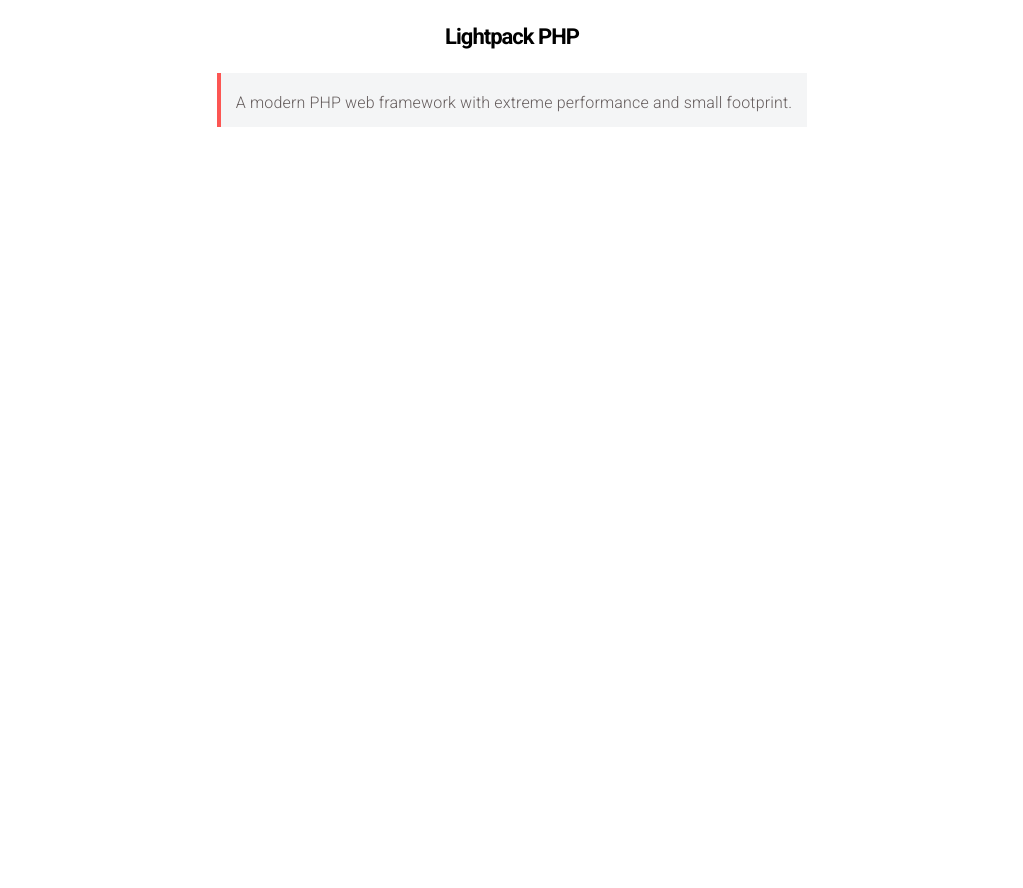
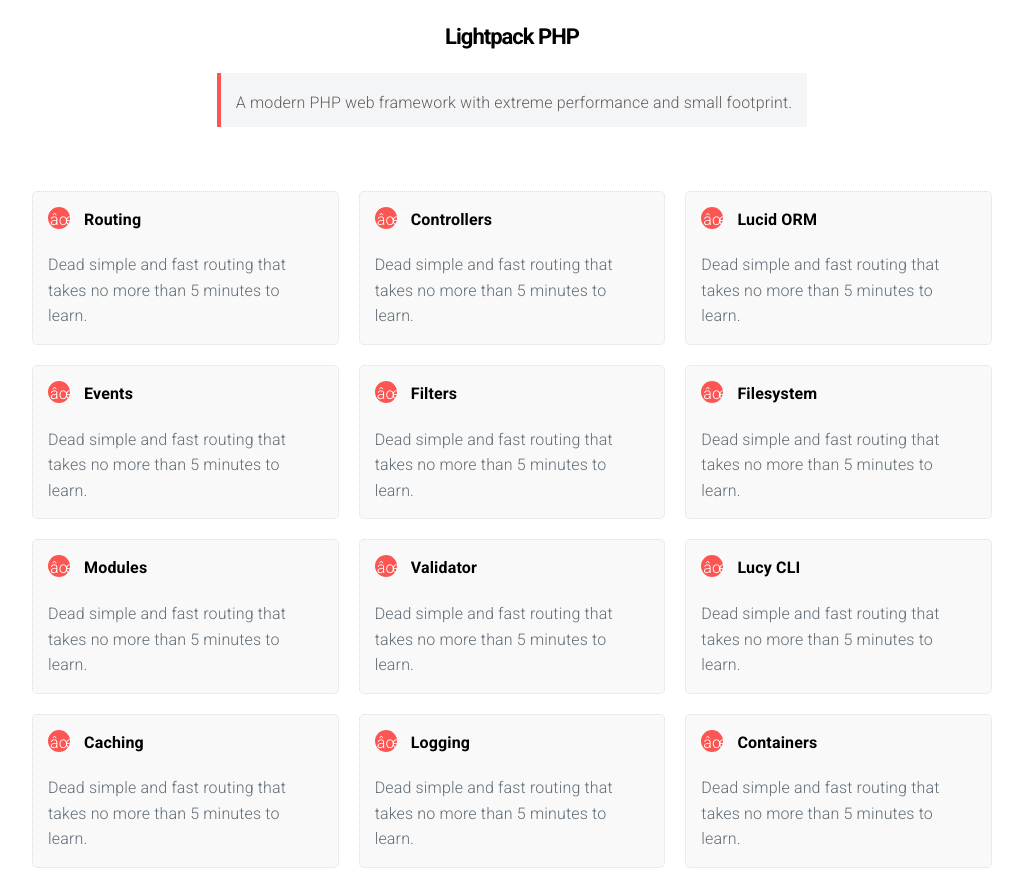
Before and after one commit to lightpack/lightpack.github.io, a PHP site: page / in a window 1280 px wide. Shown: the part 229-1117 px from the top of the page, without its empty margins (128-1151 px from the left). Before the commit the page ends 356 px from the top, so only its background shows below. Run offline with PHP 8.4, Linux system fonts and the light colour scheme.

Commit message:
Landing page design

```diff
--- a/index.html
+++ b/index.html
@@ -38,6 +38,148 @@
         <span class="code prettyprint">A modern PHP web framework with extreme performance and small footprint.</span>
       </section>
     </header>
+    <section class="container features">
+      <div class="row">
+        <div class="column">
+          <div class="card">
+            <div class="title">
+            <span class="dot">✓</span>
+            <b>Routing</b>
+            </div>
+            <div class="body">
+              Dead simple and fast routing that takes no more than 5 minutes to learn.
+            </div>
+          </div>
+        </div>
+        <div class="column">
+          <div class="card">
+            <div class="title">
+            <span class="dot">✓</span>
+            <b>Controllers</b>
+            </div>
+            <div class="body">
+              Dead simple and fast routing that takes no more than 5 minutes to learn.
+            </div>
+          </div>
+        </div>
+        <div class="column">
+          <div class="card">
+            <div class="title">
+            <span class="dot">✓</span>
+            <b>Lucid ORM</b>
+            </div>
+            <div class="body">
+              Dead simple and fast routing that takes no more than 5 minutes to learn.
+            </div>
+          </div>
+        </div>
+      </div>
+      <div class="row">
+        <div class="column">
+          <div class="card">
+            <div class="title">
+            <span class="dot">✓</span>
+            <b>Events</b>
+            </div>
+            <div class="body">
+              Dead simple and fast routing that takes no more than 5 minutes to learn.
+            </div>
+          </div>
+        </div>
+        <div class="column">
+          <div class="card">
+            <div class="title">
+            <span class="dot">✓</span>
+            <b>Filters</b>
+            </div>
+            <div class="body">
+              Dead simple and fast routing that takes no more than 5 minutes to learn.
+            </div>
+          </div>
+        </div>
+        <div class="column">
+          <div class="card">
+            <div class="title">
+            <span class="dot">✓</span>
+            <b>Filesystem</b>
+            </div>
+            <div class="body">
+              Dead simple and fast routing that takes no more than 5 minutes to learn.
+            </div>
+          </div>
+        </div>
+      </div>
+      <div class="row">
+        <div class="column">
+          <div class="card">
+            <div class="title">
+            <span class="dot">✓</span>
+            <b>Modules</b>
+            </div>
+            <div class="body">
+              Dead simple and fast routing that takes no more than 5 minutes to learn.
+            </div>
+          </div>
+        </div>
+        <div class="column">
+          <div class="card">
+            <div class="title">
+            <span class="dot">✓</span>
+            <b>Validator</b>
+            </div>
+            <div class="body">
+              Dead simple and fast routing that takes no more than 5 minutes to learn.
+            </div>
+          </div>
+        </div>
+        <div class="column">
+          <div class="card">
+            <div class="title">
+            <span class="dot">✓</span>
+            <b>Lucy CLI</b>
+            </div>
+            <div class="body">
+              Dead simple and fast routing that takes no more than 5 minutes to learn.
+            </div>
+          </div>
+        </div>
+      </div>
+      <div class="row">
+        <div class="column">
+          <div class="card">
+            <div class="title">
+            <span class="dot">✓</span>
+            <b>Caching</b>
+            </div>
+            <div class="body">
+              Dead simple and fast routing that takes no more than 5 minutes to learn.
+            </div>
+          </div>
+        </div>
+        <div class="column">
+          <div class="card">
+            <div class="title">
+            <span class="dot">✓</span>
+            <b>Logging</b>
+            </div>
+            <div class="body">
+              Dead simple and fast routing that takes no more than 5 minutes to learn.
+            </div>
+          </div>
+        </div>
+        <div class="column">
+          <div class="card">
+            <div class="title">
+            <span class="dot">✓</span>
+            <b>Containers</b>
+            </div>
+            <div class="body">
+              Dead simple and fast routing that takes no more than 5 minutes to learn.
+            </div>
+          </div>
+        </div>
+      </div>
+    </section>
   </main>
 
 </body>
--- a/styles.css
+++ b/styles.css
@@ -24,6 +24,32 @@
 }
 .wrapper .container {
     max-width: 80rem;
+}
+.wrapper .features {
+    max-width: 100rem;
+}
+.features .card {
+    background: #f9f9f9;
+    padding: 15px;
+    border: 1px dotted #ddd;
+    border-radius: 5px;
+    margin-bottom: 2rem;
+}
+.features .card .dot {
+    display: inline-block;
+    width: 22px;
+    height: 22px;
+    line-height: 22px;
+    text-align: center;
+    color: #fff;
+    background: #FC5653;
+    border: 2px solid #FC5653;
+    border-radius: 50%;
+    margin-right: 1rem;
+}
+.card .title {
+    color: #000;
+    margin-bottom: 2rem;
 }
 .navigation .navigation-list {
     list-style: none;
```
